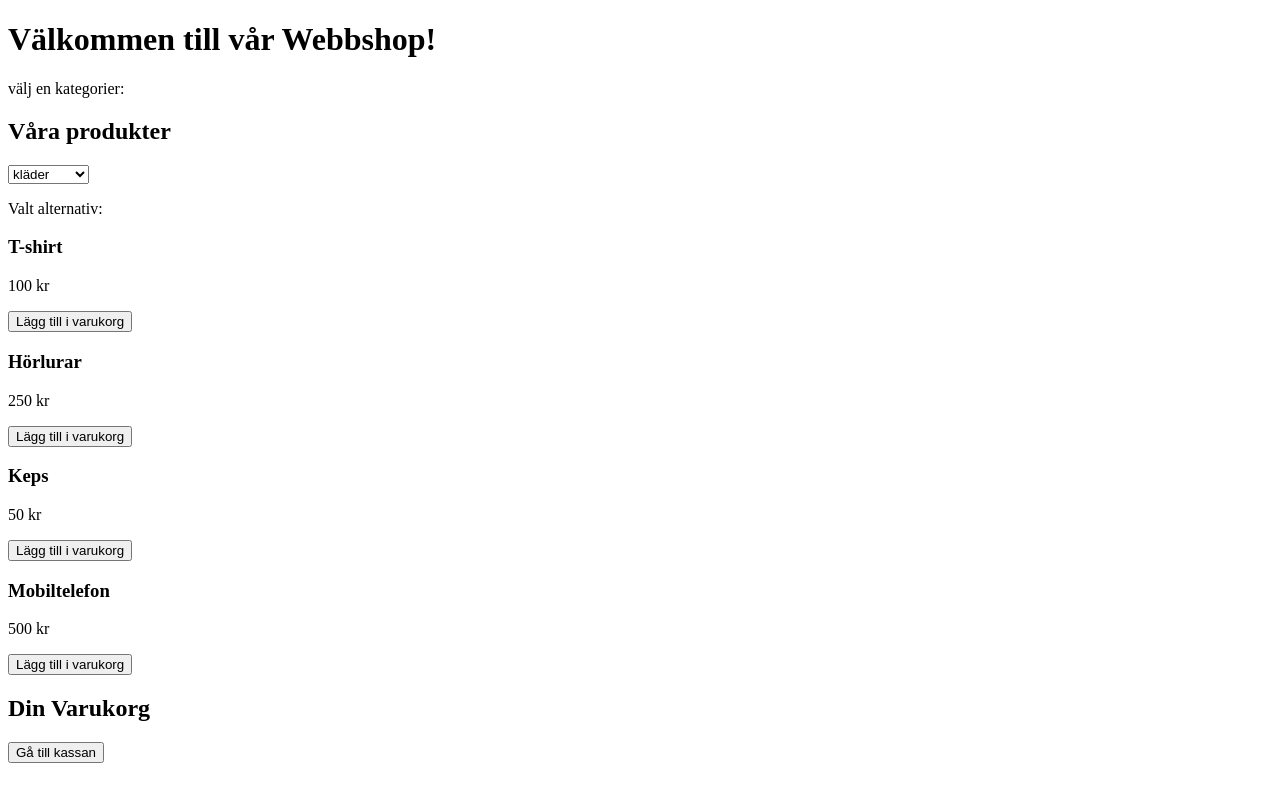
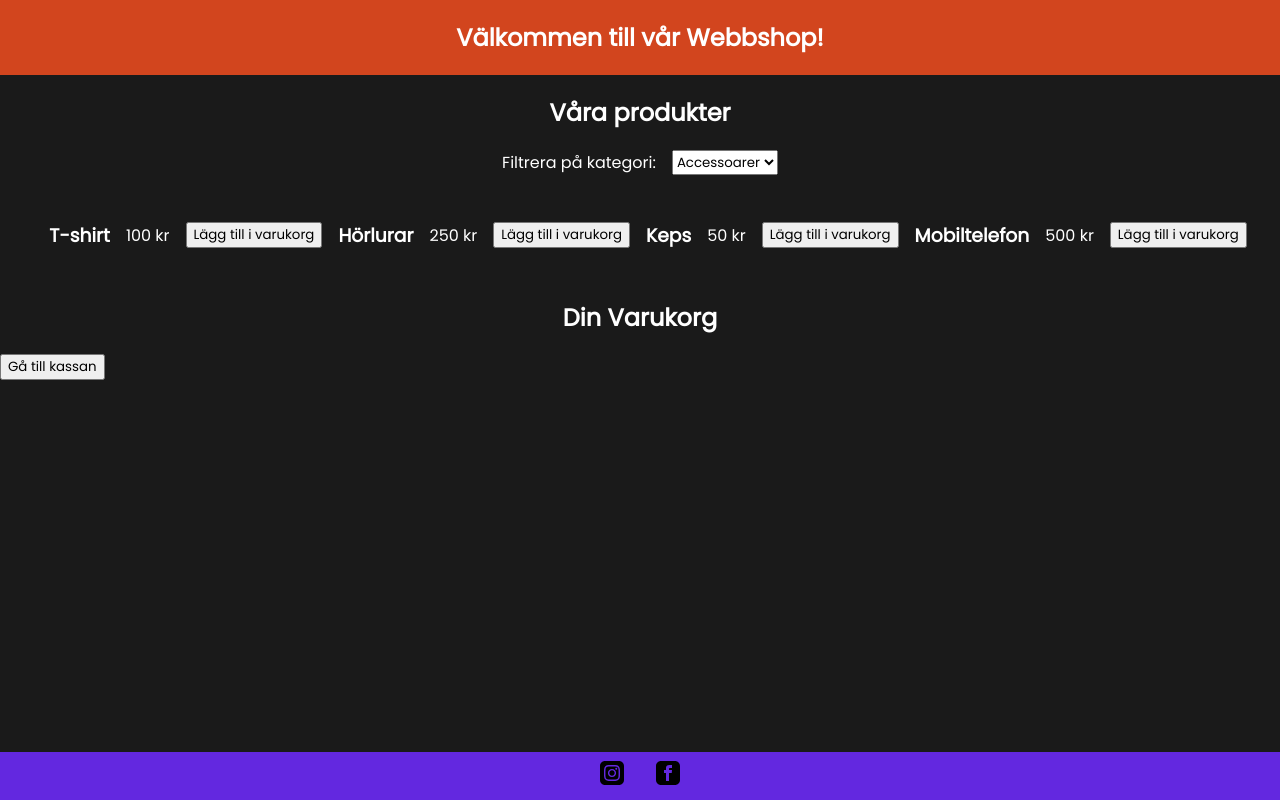
Before and after one commit to Kiwiih/shop-sidan, a plain HTML site: page index.html in a window 1280 px wide. Drawn offline with Linux system fonts and the light colour scheme.

Commit message:
started styling main page with buttons, colors and more

```diff
--- a/index.html
+++ b/index.html
@@ -3,24 +3,33 @@
 
 <head>
   <meta charset="UTF-8">
-  <title>Enkel Webbshop</title>
+  <link rel="shortcut icon" href="#">
+  <link rel="stylesheet" href="style.css">
+  <link rel="preconnect" href="https://fonts.googleapis.com">
+  <link rel="preconnect" href="https://fonts.gstatic.com" crossorigin>
+  <link href="https://fonts.googleapis.com/css2?family=Poppins&display=swap" rel="stylesheet">
   <link rel="stylesheet" href="main.css">
+  <title>Välkommen Till Vår Webbshop!</title>
 </head>
 
 <body>
+  <header>
+    <nav id="main-nav">
   <h1>Välkommen till vår Webbshop!</h1>
-  <label for="kategorier">välj en kategorier:</label>
-
-
-
-	<h2>Våra produkter</h2>
+    </nav>
+  </header>
+  <main id="main-section">
+	  <h2>Våra produkter</h2>
+  <div id="category-div">
+  <label id="category-id" for="kategorier">Filtrera på kategori:</label>
   <select name="produkt" id="product">
-    <option value="t-shirt">kläder</option>
+    <option value="keps">Accessoarer</option>
     <option value="hörlurar">Elektronik</option>
-    <option value="keps">kläder</option>
-    <option value="mobiltelefon">Elektronik</option>
+    <option value="t-shirt">Kläder</option>
+    <option value="mobiltelefon">Tillbehör</option>
   </select>
-  <p id="selectedValue">Valt alternativ: </p>
+  </div>
+  <p id="selectedValue"></p>
 	<!-- Visa era produkter innuti product-container -->
   <div id="product-container"></div>
 
@@ -30,8 +39,18 @@
 
 	<!-- alert, eller sida som säger produkterna är på väg -->
   <button id="checkout">Gå till kassan</button>
-
+	<br>
+  <br>
+  <br>
+  <br>
+  <br>
+  <br>
+  </main>
   <script src="main.js"></script>
+  <footer>
+    <a href="#" target="_blank"><img id="instagram" src="images/ig.svg" alt="Instagram"></a>
+    <a href="#" target="_blank"><img id="facebook" src="images/fb.svg" alt="Facebook"></a>
+  </footer>
 </body>
 
 </html>
--- a/main.css
+++ b/main.css
@@ -0,0 +1,63 @@
+* {
+    font-family: 'Poppins', sans-serif;
+    box-sizing: border-box;
+}
+
+/* Nav */
+header {
+    background-color: #D2451E;
+    color: white;
+    display: flex;
+    justify-content: center;
+    margin: 0;
+    padding: 0;
+    overflow: hidden;
+    width: 100%;
+}
+
+/* Body */
+body {
+    background-color: #1A1A1A;
+    color: white;
+    margin: 0;
+}
+
+/* Main */
+h2, #category-div {
+    display: flex;
+    justify-content: center;
+}
+#product-container, #checkout, #cart {
+    display: flex;
+    align-items: center;
+    justify-content: center;
+}
+
+#product-container p {
+    padding: 1rem;
+}
+
+#product-container h3 {
+    padding-left: 1rem;
+}
+
+#product {
+    margin-left: 1rem;
+}
+
+/* Footer */
+footer {
+    background-color: #6328E0;
+    display: flex;
+    justify-content: center;
+    align-items: center;
+    position: fixed;
+    left: 0;
+    bottom: 0;
+    width: 100%;
+    height: 3rem;
+}
+
+footer a {
+    padding: 1rem;
+}
```
Also changed, not shown: filter.js (+6 -7 lines), images/fb.svg (added), images/ig.svg (added).
